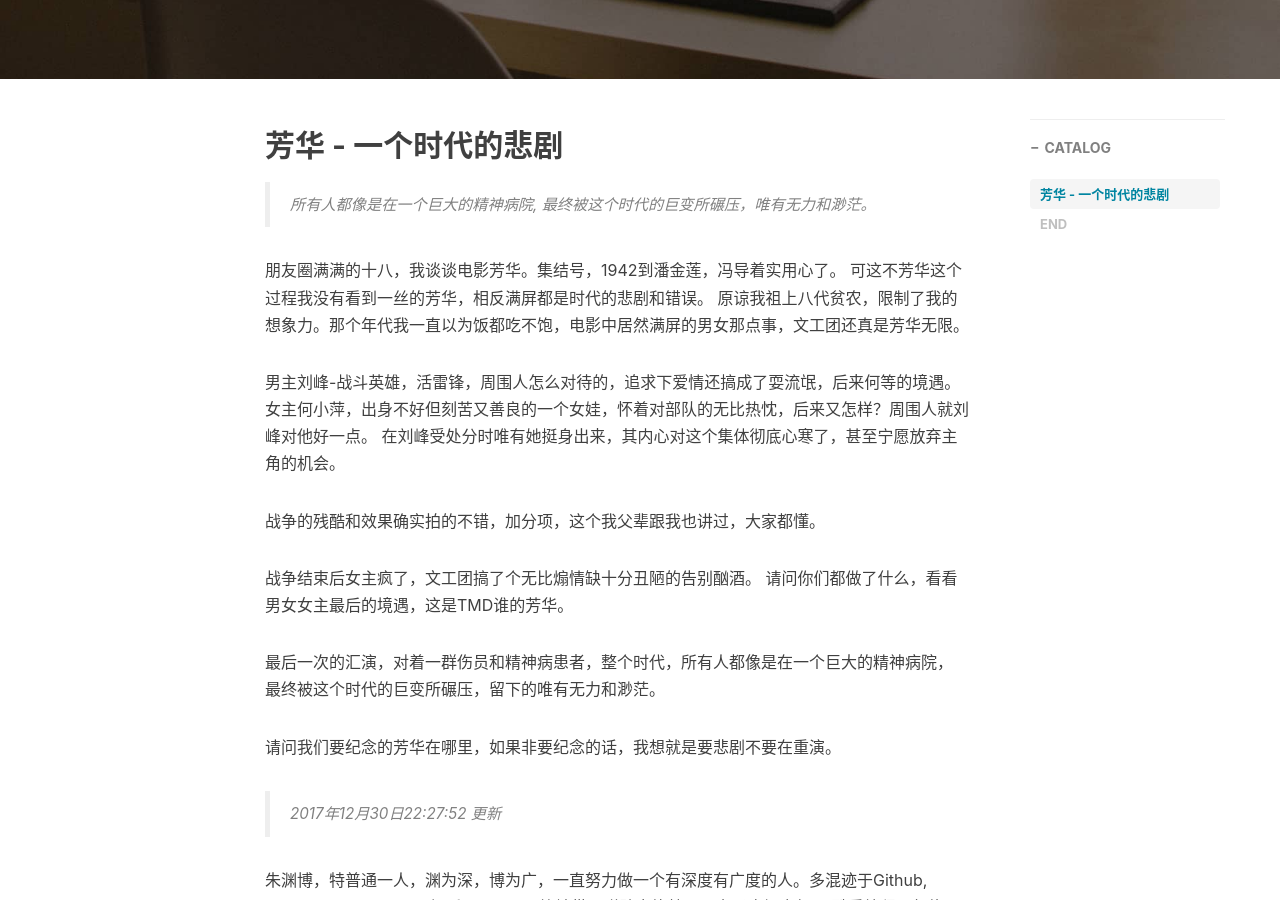
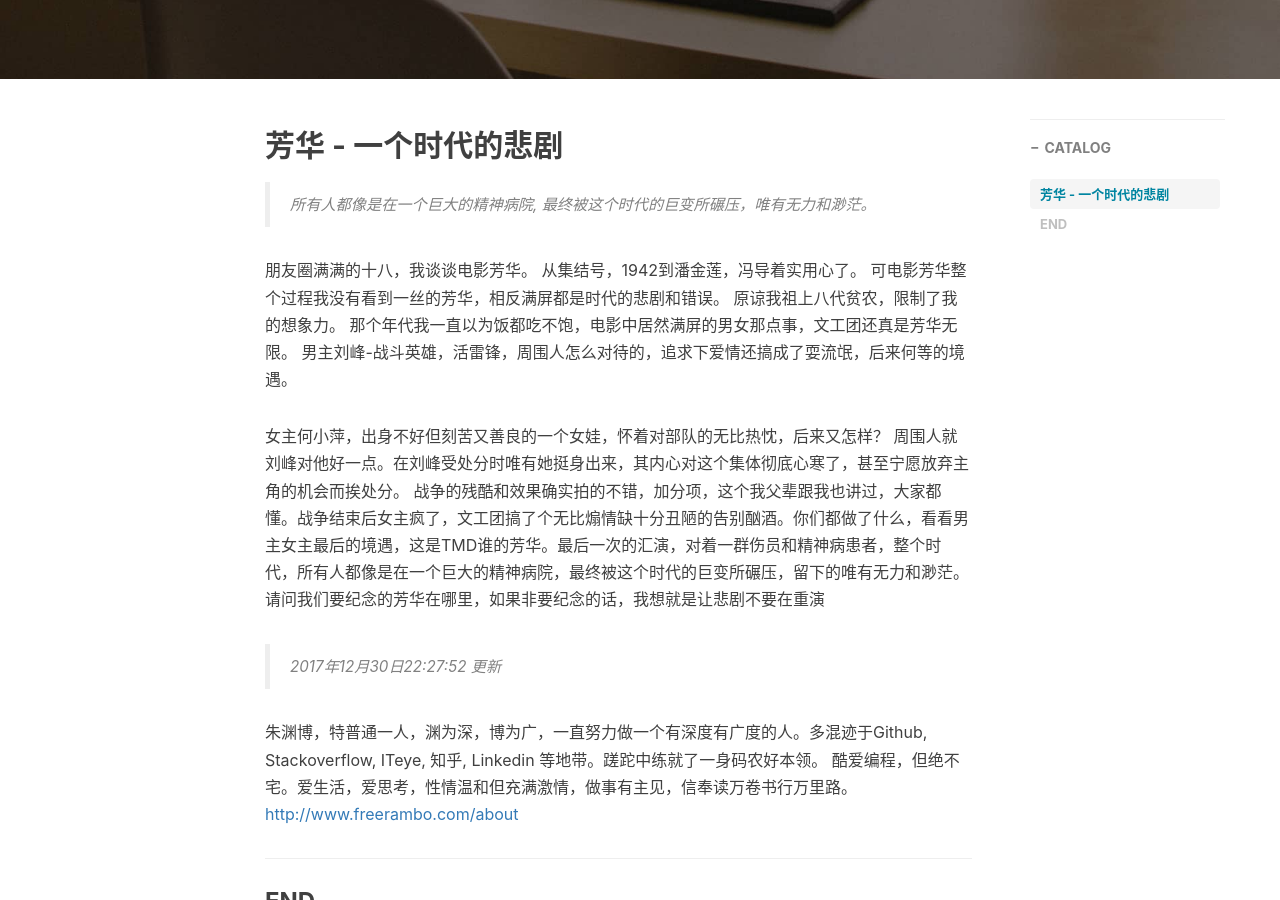
Before and after one commit to freerambo/freerambo.github.io, a Jekyll site: the page built from _posts/2017-12-30-comments-on-film-Youth-by-Feng-Xiaogang.markdown, in a window 1280 px wide and 900 px high, scrolled down 486 px. Built offline with Jekyll 4.4.1, drawn with Linux system fonts in a browser that asks for light colours; nearby versions of some CDN libraries; comment, search, counter and statistics services are not loaded.

Commit message:
update comments on film Youth

```diff
--- a/_posts/2017-12-30-comments-on-film-Youth-by-Feng-Xiaogang.markdown
+++ b/_posts/2017-12-30-comments-on-film-Youth-by-Feng-Xiaogang.markdown
@@ -17,27 +17,17 @@ tags:
 
 >所有人都像是在一个巨大的精神病院, 最终被这个时代的巨变所碾压，唯有无力和渺茫。
 
-朋友圈满满的十八，我谈谈电影芳华。集结号，1942到潘金莲，冯导着实用心了。
-可这不芳华这个过程我没有看到一丝的芳华，相反满屏都是时代的悲剧和错误。
-原谅我祖上八代贫农，限制了我的想象力。那个年代我一直以为饭都吃不饱，电影中居然满屏的男女那点事，文工团还真是芳华无限。
+朋友圈满满的十八，我谈谈电影芳华。
+从集结号，1942到潘金莲，冯导着实用心了。
+可电影芳华整个过程我没有看到一丝的芳华，相反满屏都是时代的悲剧和错误。
+原谅我祖上八代贫农，限制了我的想象力。
+那个年代我一直以为饭都吃不饱，电影中居然满屏的男女那点事，文工团还真是芳华无限。
+男主刘峰-战斗英雄，活雷锋，周围人怎么对待的，追求下爱情还搞成了耍流氓，后来何等的境遇。
 
-
-男主刘峰-战斗英雄，活雷锋，周围人怎么对待的，追求下爱情还搞成了耍流氓，后来何等的境遇。
-女主何小萍，出身不好但刻苦又善良的一个女娃，怀着对部队的无比热忱，后来又怎样？周围人就刘峰对他好一点。
-在刘峰受处分时唯有她挺身出来，其内心对这个集体彻底心寒了，甚至宁愿放弃主角的机会。
-
-
-战争的残酷和效果确实拍的不错，加分项，这个我父辈跟我也讲过，大家都懂。
-
-
-战争结束后女主疯了，文工团搞了个无比煽情缺十分丑陋的告别酗酒。
-请问你们都做了什么，看看男女女主最后的境遇，这是TMD谁的芳华。
-
-
-最后一次的汇演，对着一群伤员和精神病患者，整个时代，所有人都像是在一个巨大的精神病院，
-最终被这个时代的巨变所碾压，留下的唯有无力和渺茫。
-
-请问我们要纪念的芳华在哪里，如果非要纪念的话，我想就是要悲剧不要在重演。
+女主何小萍，出身不好但刻苦又善良的一个女娃，怀着对部队的无比热忱，后来又怎样？
+周围人就刘峰对他好一点。在刘峰受处分时唯有她挺身出来，其内心对这个集体彻底心寒了，甚至宁愿放弃主角的机会而挨处分。
+战争的残酷和效果确实拍的不错，加分项，这个我父辈跟我也讲过，大家都懂。战争结束后女主疯了，文工团搞了个无比煽情缺十分丑陋的告别酗酒。你们都做了什么，看看男主女主最后的境遇，这是TMD谁的芳华。最后一次的汇演，对着一群伤员和精神病患者，整个时代，所有人都像是在一个巨大的精神病院，最终被这个时代的巨变所碾压，留下的唯有无力和渺茫。
+请问我们要纪念的芳华在哪里，如果非要纪念的话，我想就是让悲剧不要在重演
 
 
 > 2017年12月30日22:27:52 更新
```
